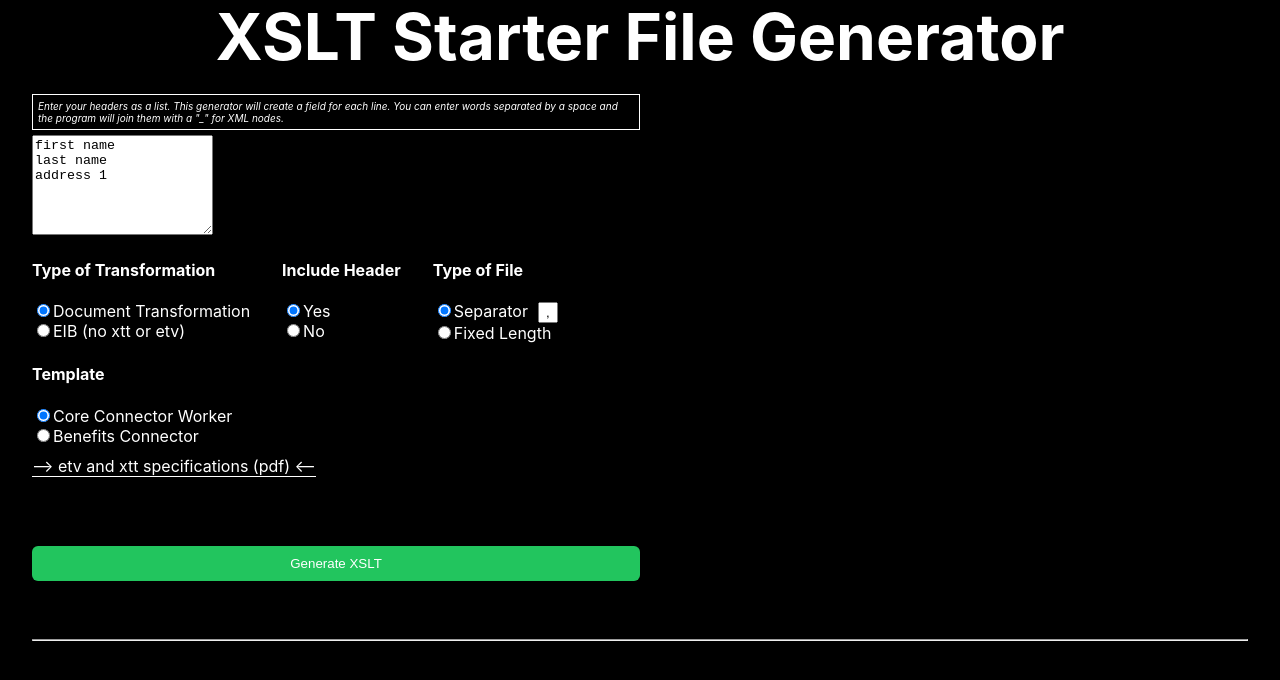
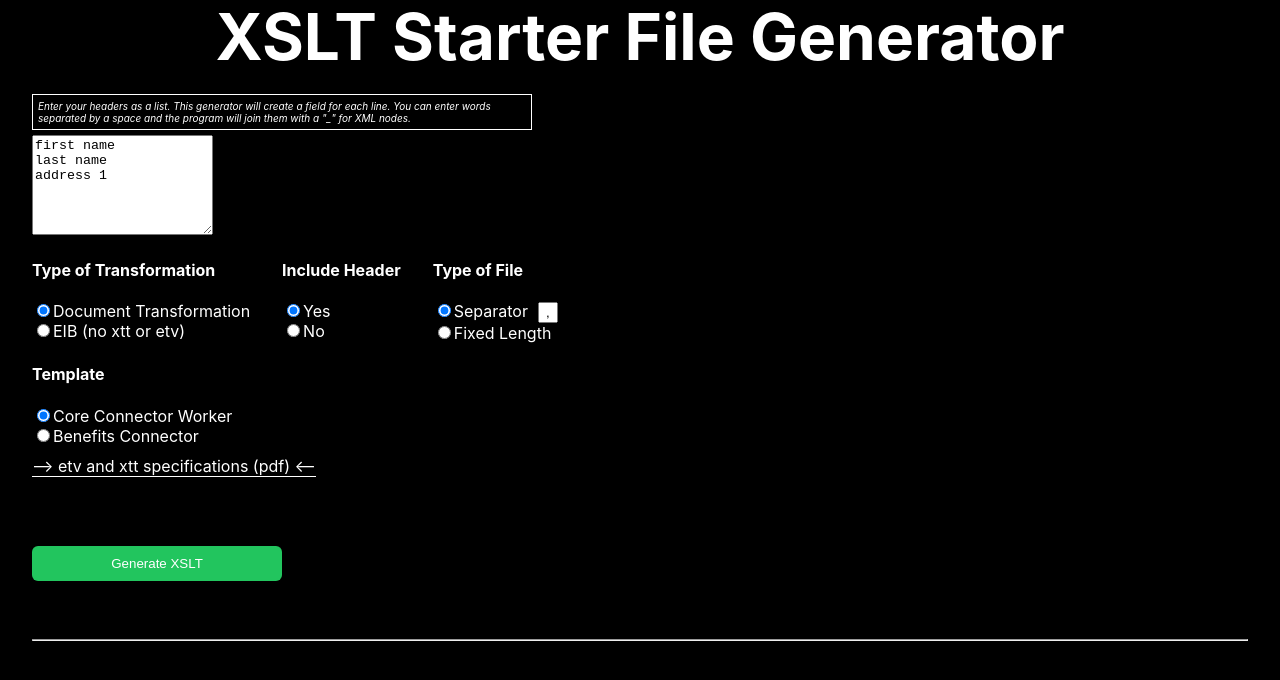
Before and after one commit to rpaulin90/xslt-generator, a Next.js app: page / in a window 1280 px wide. Shown: the top 680 px of the page. Built offline with nearby package versions, Linux system fonts and the light colour scheme.

Commit message:
styled instructions and button

```diff
--- a/pages/index.js
+++ b/pages/index.js
@@ -164,9 +164,9 @@ export default function Home() {
   }
   var buttonStyle;
   if (focus) {
-    buttonStyle = { cursor: 'pointer', border: '1px', padding: '10px', backgroundColor: '#166534', borderRadius: '6px', width: '50%', margin: '50px 0', color: 'white' }
+    buttonStyle = { cursor: 'pointer', border: '1px', padding: '10px', backgroundColor: '#166534', borderRadius: '6px', width: '50%', margin: '50px 0', color: 'white', maxWidth: '250px' }
   } else {
-    buttonStyle = { cursor: 'pointer', border: '1px', padding: '10px', backgroundColor: '#22c55e', borderRadius: '6px', width: '50%', margin: '50px 0', color: 'white' }
+    buttonStyle = { cursor: 'pointer', border: '1px', padding: '10px', backgroundColor: '#22c55e', borderRadius: '6px', width: '50%', margin: '50px 0', color: 'white', maxWidth: '250px' }
   }
 
   return (
@@ -191,7 +191,8 @@ export default function Home() {
           color: 'white',
           padding: '5px',
           border: '1px solid',
-          marginBottom: '5px'
+          marginBottom: '5px',
+          minWidth: '250px', maxWidth: '500px'
         }}>
           <p style={{ margin: 0 }}>Enter your headers as a list. This generator will create a field for each line. You can enter words separated by a space and the program will join them with a "_" for XML nodes.</p>
         </div>
```
